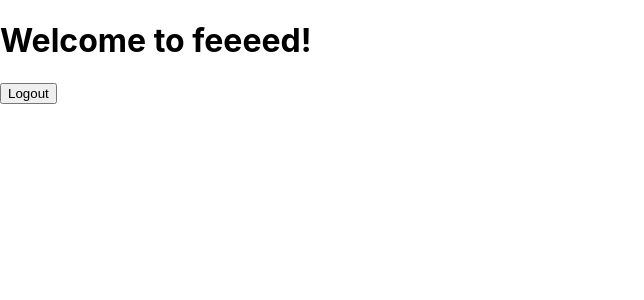
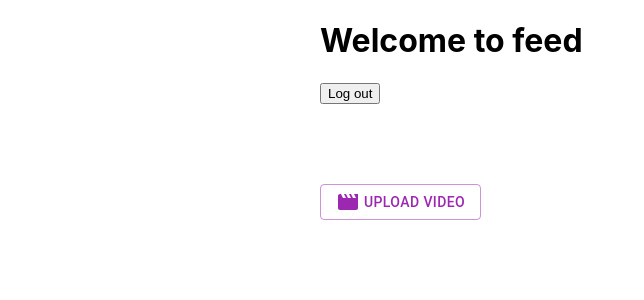
Before and after one commit to bigyanpatel/Dev, a React (Create React App) app in the folder React/reels/: page / in a window 1280 px wide. Shown: the top 300 px of the page, without its empty margins (0-644 px from the left). Built offline with nearby package versions, Linux system fonts and the light colour scheme; no server answers; the database is empty; sample sign-in values are in the browser's storage; the HTML template or start-up script is replaced by a standard one.

Commit message:
added: uploading video into our storage

```diff
--- a/React/reels/package.json
+++ b/React/reels/package.json
@@ -17,6 +17,7 @@
     "react-responsive-carousel": "^3.2.23",
     "react-router-dom": "^6.3.0",
     "react-scripts": "5.0.1",
+    "uuid": "^8.3.2",
     "web-vitals": "^2.1.4"
   },
   "scripts": {
--- /dev/null
+++ b/React/reels/src/Components/UploadFile.js
@@ -0,0 +1,98 @@
+import React,{useState} from 'react';
+import Alert from '@mui/material/Alert';
+import Button from '@mui/material/Button';
+import MovieIcon from '@mui/icons-material/Movie';
+import LinearProgress from '@mui/material/LinearProgress';
+import {v4 as uuidv4} from 'uuid'
+import { database,storage } from '../firebase';
+
+function UploadFile(props) {
+  const [error,setError] = useState('');
+  const [loading,setLoading] = useState(false);
+
+  const handleChange = async(file) => {
+    if(file==null){
+        setError("Please select a file first");
+        setTimeout(()=>{
+            setError('')
+        },2000)
+        return;
+    }
+    if(file.size/(1024*1024)>100){
+        setError('This video is very big');
+        setTimeout(()=>{
+            setError('')
+        },2000);
+        return;
+    }
+    let uid = uuidv4();
+    setLoading(true);
+    const uploadTask = storage.ref(`/posts/${uid}/${file.name}`).put(file);
+        uploadTask.on('state_changed',fn1,fn2,fn3);
+        function fn1(snapshot){
+            let progress = (snapshot.bytesTransferred / snapshot.totalBytes)*100;
+            console.log(`Upload is ${progress} done.`)
+        }
+        function fn2(error){
+            setError(error);
+            setTimeout(()=>{
+                setError('')
+            },2000);
+            setLoading(false)
+            return;
+        }
+        function fn3(){
+            uploadTask.snapshot.ref.getDownloadURL().then((url)=>{
+                console.log(url);
+                let obj = {
+                    likes:[],
+                    comments:[],
+                    pId:uid,
+                    pUrl:url,
+                    uName : props.user.fullname,
+                    uProfile : props.user.profileUrl,
+                    userId : props.user.userId,
+                    createdAt : database.getTimeStamp()
+                }
+                database.posts.add(obj).then(async(ref)=>{
+                    let res = await database.users.doc(props.user.userId).update({
+                        postIds : props.user.postIds!=null ? [...props.user.postIds,ref.id] : [ref.id]
+                    })
+                }).then(()=>{
+                    setLoading(false)
+                }).catch((err)=>{
+                    setError(err)
+                    setTimeout(()=>{
+                        setError('')
+                    },2000)
+                    setLoading(false)
+                })
+            })
+            // setLoading(false);
+        }
+}
+
+  return (
+    <div style={{marginTop:'5rem',marginBottom:'1rem'}}>
+            {
+                error!==''?<Alert severity="error">{error}</Alert>:
+                <>
+                    <input type="file" accept="video/*" onChange={(e)=>handleChange(e.target.files[0])} id="upload-input" style={{display:'none'}} />
+                    <label htmlFor="upload-input">
+                        <Button
+                            variant="outlined"
+                            color="secondary"
+                            component="span"
+                            disabled={loading}
+                        >
+                        <MovieIcon/>&nbsp;Upload Video
+                        </Button>
+                    </label>
+                    {loading && <LinearProgress color="secondary" style={{marginTop:'3%'}} />}
+                </>
+            }
+        </div>
+  )
+}
+
+export default UploadFile
--- a/React/reels/src/Components/feed.js
+++ b/React/reels/src/Components/feed.js
@@ -1,13 +1,24 @@
-import React, {useContext} from 'react'
+import React, {useContext, useState, useEffect} from 'react'
 import { AuthContext } from '../Context/AuthContext'
+import { database } from '../firebase'
+import UploadFile from './UploadFile'
 
 function Feed() {
-  const {logout} = useContext(AuthContext)
+  const {user,logout} = useContext(AuthContext)
+    const [userData,setUserData] = useState('')
+    useEffect(()=>{
+        const unsub = database.users.doc(user.uid).onSnapshot((snapshot)=>{
+            setUserData(snapshot.data())
+        })
+        return ()=> {unsub()}
+    },[user])
   return (
-    <div>
-      <h1>Welcome to feeeed!</h1>
-      <button onClick={logout}>Logout</button>
-
+    <div style={{display:'flex',justifyContent:'center',alignItems:'center',flexDirection:'column'}}>
+      <div className="comp" style={{width:'50%'}}>
+          <h1>Welcome to feed</h1>
+          <button onClick={logout}>Log out</button>
+          <UploadFile user = {userData}/>
+      </div>
     </div>
   )
 }
--- a/React/reels/src/firebase.js
+++ b/React/reels/src/firebase.js
@@ -24,6 +24,7 @@
 const firestore = firebase.firestore();
 export const database = {
     users : firestore.collection('users'),
+    posts : firestore.collection('posts'),
     getTimeStamp : firebase.firestore.FieldValue.serverTimestamp,
 }
 
```
Also changed, not shown: 1 other file (tests, documents, lock files or other folders).
